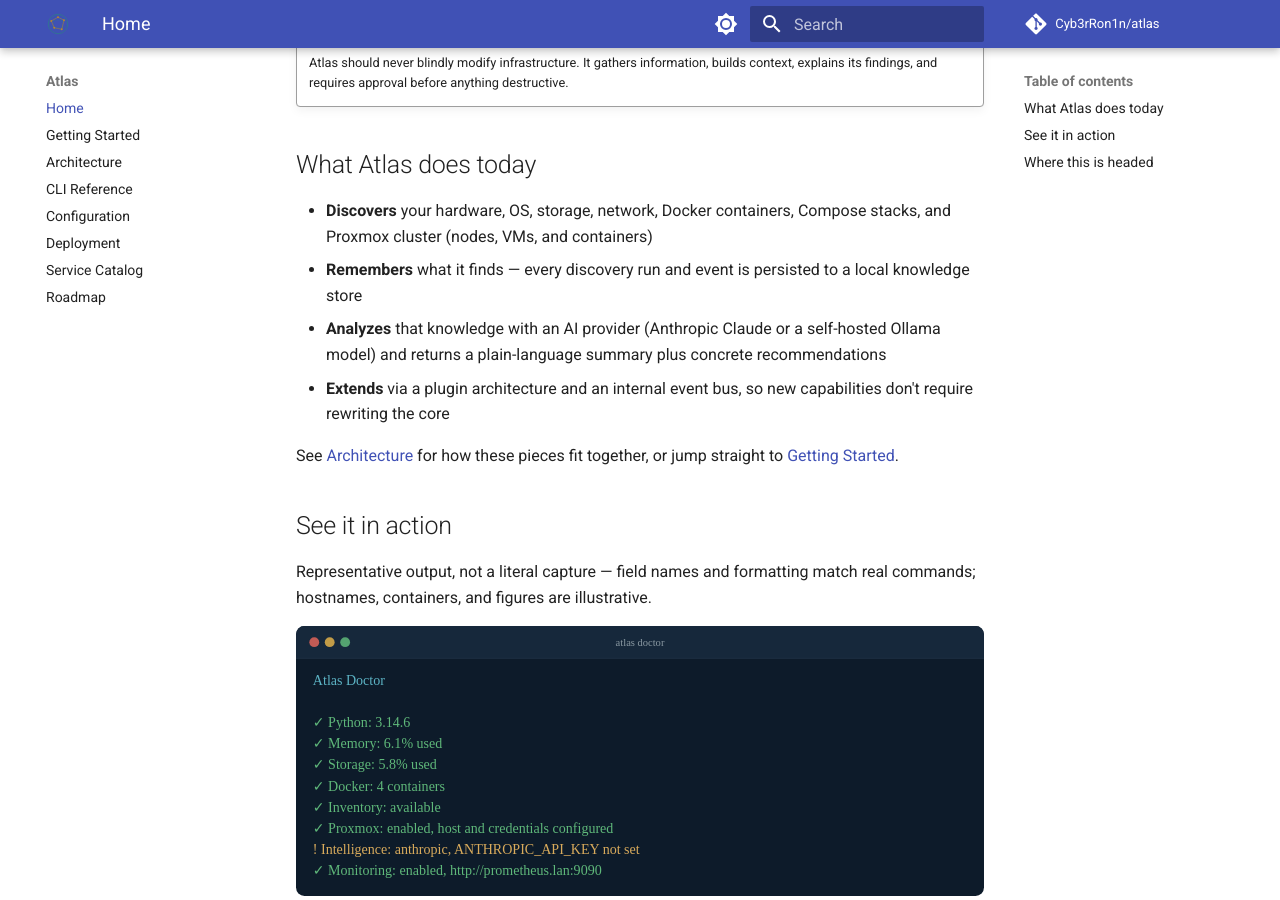
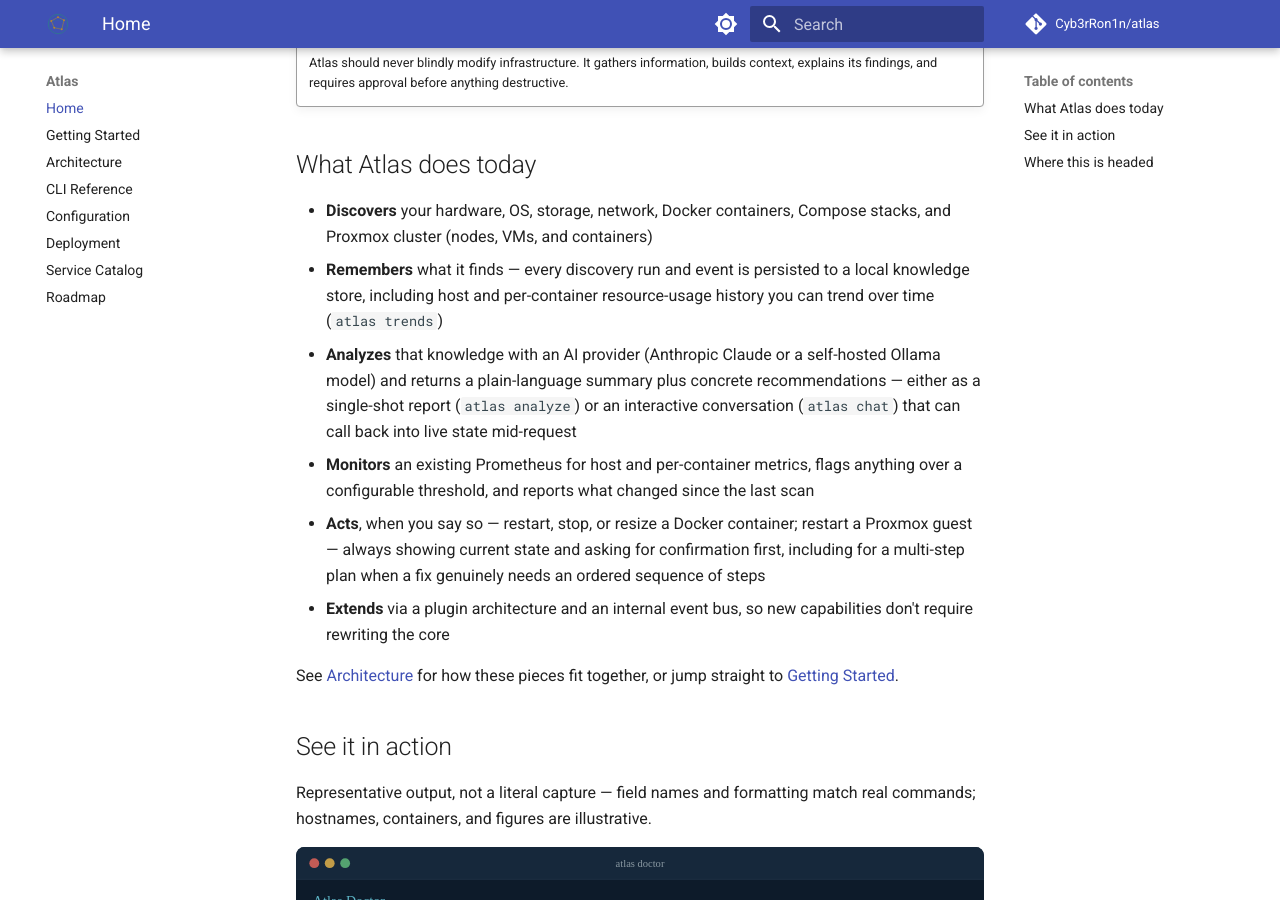
Before and after one commit to Cyb3rRon1n/atlas, an MkDocs documentation site: the page built from docs/index.md, in a window 1280 px wide and 900 px high, scrolled down 766 px. Built offline with MkDocs 1.6.1 and Material for MkDocs 9.7.7, drawn with Linux system fonts in a browser that asks for light colours; comment, search, counter and statistics services are not loaded; some of the changed text lies outside the part shown.

Commit message:
docs: refresh docs homepage, regenerate requirements.txt, add screenshots
docs/index.md's "What Atlas does today" list hadn't been touched
since early in the project - it still only mentioned discover/
remember/analyze/extend, missing everything from agent-based
capabilities onward (acting, atlas chat, monitoring, multi-step
plans, atlas trends). It's the first thing a docs-site visitor sees,
so brought it current.

requirements.txt regenerated - it's a pip-freeze dump not used for
install (see CLAUDE.md), but was visibly stale, still pinned to an
old commit hash.

Three new hand-authored SVG mockups (same dark-terminal style as the
existing three), since nothing visually represented atlas chat,
atlas trends, or a multi-step plan despite all three having shipped:
- chat.svg: a live conversational exchange with a suggested action
- trends.svg: the latest/min/max/avg summary output
- plan.svg: a numbered multi-step plan with per-step rationale

Docs site gets the full set of six; README gets doctor/proxmox-scan/
analyze/chat (a curated subset, to avoid undoing the length trim from
the previous commit) with a pointer to the docs site for the rest.

Co-Authored-By: Claude Sonnet 5 <noreply@anthropic.com>

```diff
--- a/docs/index.md
+++ b/docs/index.md
@@ -16,8 +16,10 @@ Atlas is guided by one principle:
 ## What Atlas does today
 
 - **Discovers** your hardware, OS, storage, network, Docker containers, Compose stacks, and Proxmox cluster (nodes, VMs, and containers)
-- **Remembers** what it finds — every discovery run and event is persisted to a local knowledge store
-- **Analyzes** that knowledge with an AI provider (Anthropic Claude or a self-hosted Ollama model) and returns a plain-language summary plus concrete recommendations
+- **Remembers** what it finds — every discovery run and event is persisted to a local knowledge store, including host and per-container resource-usage history you can trend over time (`atlas trends`)
+- **Analyzes** that knowledge with an AI provider (Anthropic Claude or a self-hosted Ollama model) and returns a plain-language summary plus concrete recommendations — either as a single-shot report (`atlas analyze`) or an interactive conversation (`atlas chat`) that can call back into live state mid-request
+- **Monitors** an existing Prometheus for host and per-container metrics, flags anything over a configurable threshold, and reports what changed since the last scan
+- **Acts**, when you say so — restart, stop, or resize a Docker container; restart a Proxmox guest — always showing current state and asking for confirmation first, including for a multi-step plan when a fix genuinely needs an ordered sequence of steps
 - **Extends** via a plugin architecture and an internal event bus, so new capabilities don't require rewriting the core
 
 See [Architecture](architecture/index.md) for how these pieces fit together, or jump straight to [Getting Started](getting-started/index.md).
@@ -41,6 +43,21 @@ Representative output, not a literal capture — field names and formatting matc
   <sub><code>atlas analyze</code> — AI summary with a grounded, approval-gated action suggestion</sub>
 </p>
 
+<p align="center">
+  <img src="images/screenshots/chat.svg" alt="atlas chat example output" style="max-width: 100%; width: 820px;"><br>
+  <sub><code>atlas chat</code> — a live conversation, grounded the same way as <code>atlas analyze</code></sub>
+</p>
+
+<p align="center">
+  <img src="images/screenshots/plan.svg" alt="atlas analyze multi-step plan example output" style="max-width: 100%; width: 820px;"><br>
+  <sub>A suggested multi-step plan — printed for you to run yourself, one step at a time</sub>
+</p>
+
+<p align="center">
+  <img src="images/screenshots/trends.svg" alt="atlas trends example output" style="max-width: 100%; width: 820px;"><br>
+  <sub><code>atlas trends</code> — resource-usage history built from saved <code>atlas monitor</code> snapshots</sub>
+</p>
+
 ## Where this is headed
 
 Atlas isn't meant to run on your laptop and poke at infrastructure from the outside — see [Deployment](deployment/index.md) for the intended model of Atlas running as a guest on the Proxmox host it's helping you manage. The [Roadmap](roadmap.md) covers what's shipped and what's next.
```
Also changed, not shown: README.md (+7 -0 lines), requirements.txt (+22 -1 lines), docs/images/screenshots/chat.svg (added), docs/images/screenshots/plan.svg (added), docs/images/screenshots/trends.svg (added).
